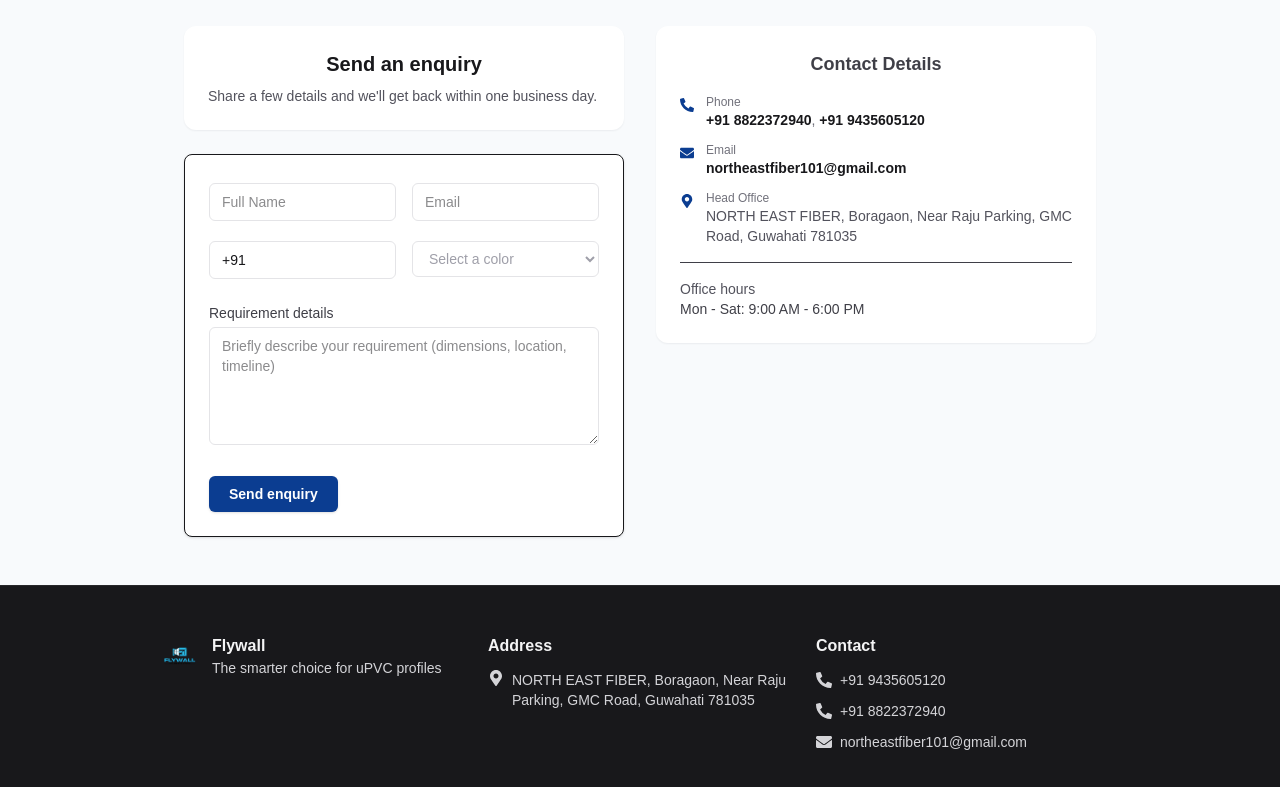
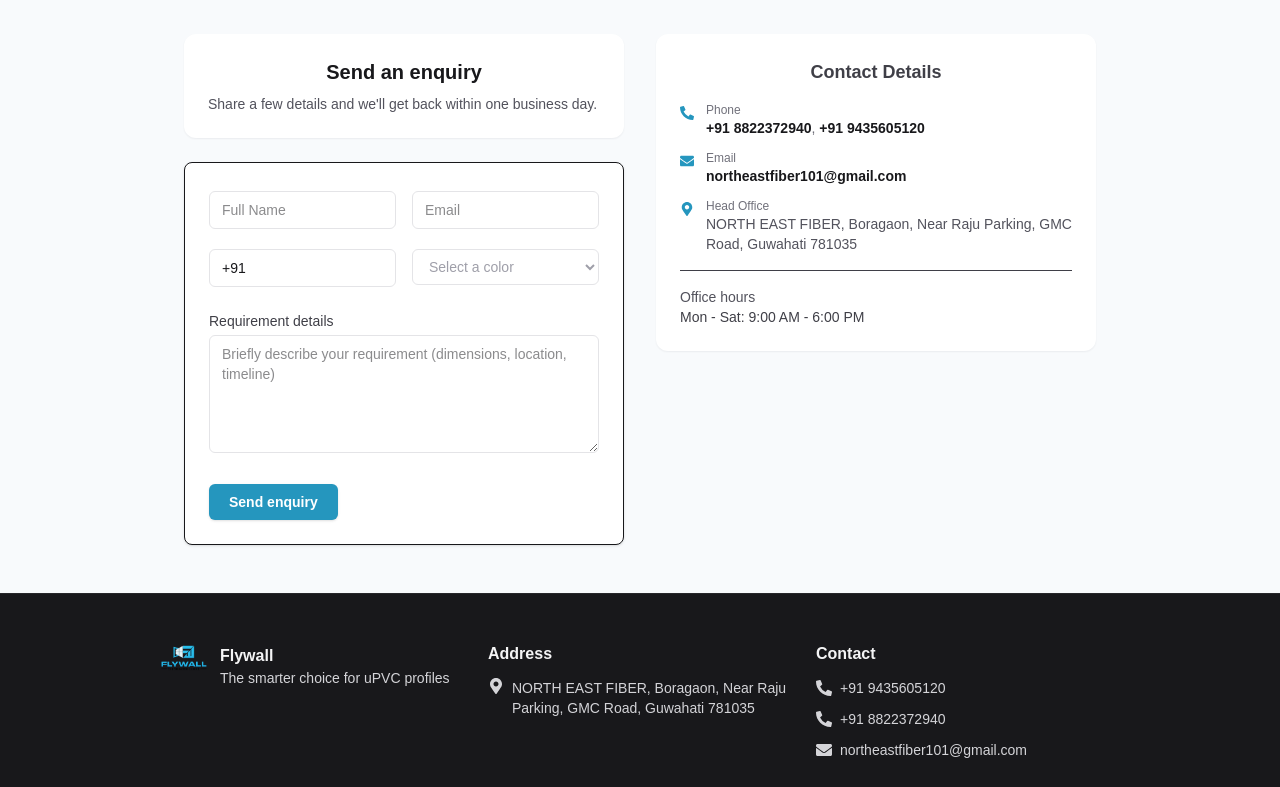
Before and after one commit to HarshK99/flywall_web, a Next.js app: page / in a window 1280 px wide. Shown: the part 3364-4151 px from the top of the page. Built offline with nearby package versions, Linux system fonts and the light colour scheme.

Commit message:
product card hover added

```diff
--- a/app/components/Footer.tsx
+++ b/app/components/Footer.tsx
@@ -23,8 +23,8 @@
           {/* Brand Section */}
           <div className="flex flex-col gap-3">
             <div className="flex items-center gap-3">
-              <div className="h-10 w-10 overflow-hidden rounded-md bg-white/0">
-                <img src="/logo.png" alt={LOGO_ALT} width={40} height={40} className="object-contain" />
+              <div className="h-12 w-12 overflow-hidden rounded-md bg-white/0">
+                <img src="/logo.png" alt={LOGO_ALT} width={48} height={48} className="object-contain" />
               </div>
               <div>
                 <div className="font-semibold text-zinc-100">{FOOTER_BRAND}</div>
--- a/app/components/Header.tsx
+++ b/app/components/Header.tsx
@@ -15,7 +15,7 @@
 import { FaEnvelope, FaPhoneAlt } from 'react-icons/fa';
 
 // Small internal helpers to reduce duplication
-function Logo({ className = '', size = 'h-8' }: { className?: string; size?: string }) {
+function Logo({ className = '', size = 'h-10' }: { className?: string; size?: string }) {
   return (
     <Link href="/" className={className}>
       <img src="/logo.png" alt={LOGO_ALT} className={`${size} w-auto object-contain`} />
@@ -103,7 +103,7 @@
         <div className="mx-auto max-w-7xl px-4 py-2 flex items-center justify-between text-sm">
           <div className="flex items-center gap-4">
             {/* Logo moved into the utility bar */}
-            <Logo className="flex items-center gap-3" size="h-8" />
+            <Logo className="flex items-center gap-3" size="h-10" />
           </div>
 
           <div className="flex items-center gap-4">
@@ -137,9 +137,9 @@
       <div className={`mx-auto max-w-7xl px-4 ${scrolled ? 'py-1 text-zinc-700' : 'py-3 text-zinc-700 sm:text-white'} flex items-center justify-between transition-all duration-200`}>
         <div className="flex items-center gap-4">
           {/* mobile logo: show on small screens where utility bar is hidden */}
-          <Logo className="sm:hidden" size={scrolled ? 'h-7' : 'h-9'} />
+          <Logo className="sm:hidden" size={scrolled ? 'h-9' : 'h-11'} />
           {/* desktop logo for sticky header when scrolled */}
-          {scrolled && <Logo className="hidden sm:flex" size="h-7" />}
+          {scrolled && <Logo className="hidden sm:flex" size="h-9" />}
         </div>
 
         <NavLinks menu={menu} className="hidden lg:flex items-center gap-4 text-sm" dark={!scrolled} />
--- a/app/components/ProductGallery.tsx
+++ b/app/components/ProductGallery.tsx
@@ -173,7 +173,11 @@
               <div key={`${g.label}-${idx}`} style={{ flex: `0 0 ${cardWidth}px` }}>
                 <Card className="group flex flex-col items-center p-6 bg-white hover:bg-zinc-50 transition-colors duration-300">
                   <div className="w-full h-72 rounded overflow-hidden flex items-center justify-center">
-                    <img src={g.img} alt={g.label} className="w-48 h-48 object-contain" />
+                    <img
+                      src={g.img}
+                      alt={g.label}
+                      className="w-48 h-48 object-contain transition-transform duration-300 ease-in-out transform group-hover:scale-95 group-hover:-translate-y-1"
+                    />
                   </div>
                   <div className="mt-4 text-base font-medium text-zinc-900 text-center">{g.label}</div>
                 </Card>
--- a/app/globals.css
+++ b/app/globals.css
@@ -3,9 +3,10 @@
 :root {
   --background: #ffffff;
   --foreground: #171717;
-  --primary: #0b3d91; /* dark blue */
-  --primary-dark: #093375; /* darker for hover */
-  --secondary: #5fb3ff; /* light blue */
+  --primary: #2596be; /* teal-blue */
+  --primary-dark: #1f6f94; /* darker teal for hover */
+  --secondary: #ffb86b; /* warm amber */
+  --tertiary: #7ad1c6; /* mint accent */
 }
 
 @theme inline {
--- a/app/layout.tsx
+++ b/app/layout.tsx
@@ -19,7 +19,7 @@
   title: SITE_TITLE,
   description: SITE_DESCRIPTION,
   icons: {
-    icon: "/logo.png",
+    icon: "/logo_square.png",
   },
 };
 
```
Also changed, not shown: public/logo.png, public/logo_square.png (added).
